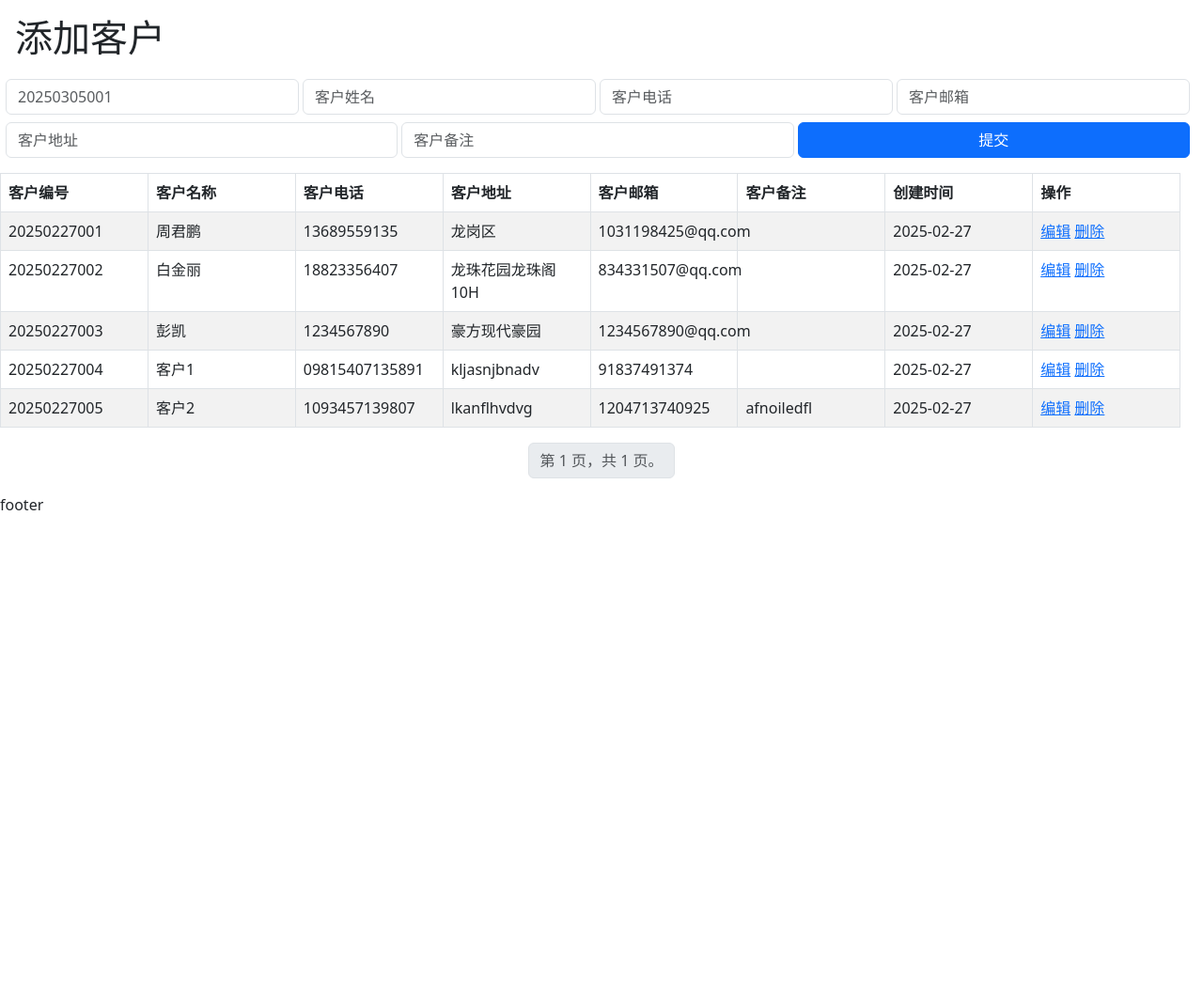
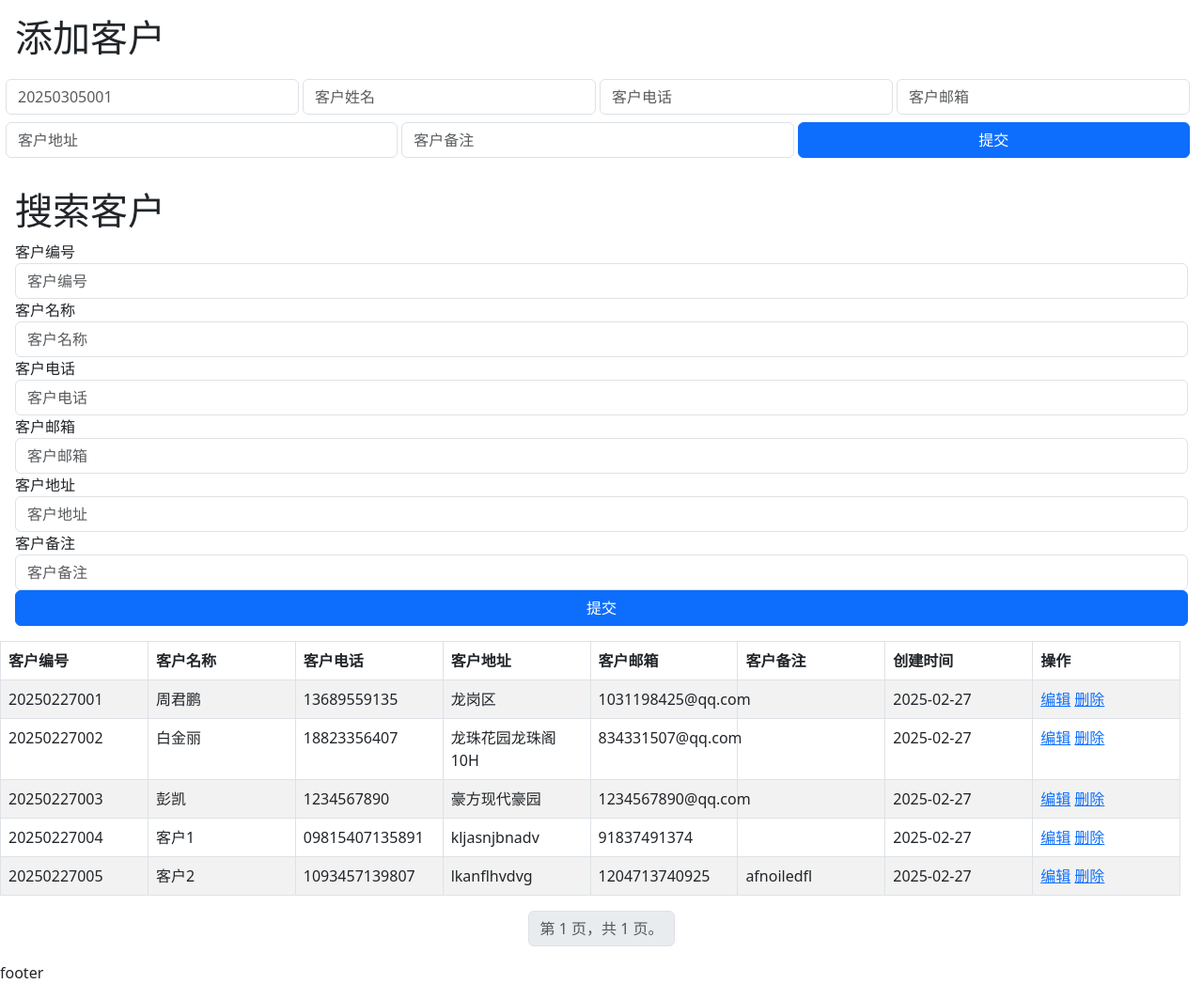
Before and after one commit to aazjp/miniwms, a Django app: page /customer/customer_manage/ in a window 1280 px wide. Shown: the part 58-1105 px from the top of the page at 94% size. Before the commit the page ends 601 px from the top, so only its background shows below. Run offline with Django 4.2, Linux system fonts and the light colour scheme; data comes from the database, SQL or seed files in the repository; both versions use the stored data as it was after the commit; some libraries are stand-ins or nearby versions.

Commit message:
添加搜索客户功能

```diff
--- a/customer/urls.py
+++ b/customer/urls.py
@@ -8,4 +8,5 @@ urlpatterns = [
     path('customer_manage/', views.customer_manage, name='customer_manage'),
     path('customer_del/<customer_id>', views.customer_del, name='customer_del'),
     path('customer_edit/<customer_id>', views.customer_edit, name='customer_edit'),
+    path('search_customer/', views.search_customer, name='search_customer'),
 ]
--- a/customer/views.py
+++ b/customer/views.py
@@ -1,8 +1,7 @@
 from django.shortcuts import render,redirect
 from django.urls import reverse
-from . import models
 import datetime
-from utils import exe_sql
+from utils import exe_sql,exe_sql_dict
 import logging
 from django.contrib import messages
 from django.core.paginator import Paginator
@@ -25,10 +24,25 @@ def customer_manage(request):
 
     logging.debug(customer_id_add)
     if request.method == 'GET':
+        logging.debug(customer_id_add)
+        base_sql = '''
+        select
+            *
+        from
+            customer_customer
+        {}
+        '''
 
-        logging.debug(customer_id_add)
-
-        customer_info =exe_sql('''select * from customer_customer''')
+        where_clause,params=search_customer(request)
+        if where_clause:
+            sub_sql = 'where '+' and '.join(where_clause)
+            sql = base_sql.format(sub_sql)
+            logging.debug(sql)
+            customer_info = exe_sql_dict(sql, params)
+        else:
+            sql = base_sql.format('')
+            logging.debug(sql)
+            customer_info = exe_sql_dict(sql)
 
         paginator = Paginator(customer_info, 10)
         page_number = request.GET.get('page')
@@ -137,3 +151,40 @@ def customer_edit(request,customer_id):
             exe_sql(sql, params)
 
         return redirect(reverse('customer:customer_manage'))
+
+def search_customer(request):
+    where_clause = []
+    params = []
+    customer_id  = request.GET.get('customer_id')
+    if customer_id:
+        where_clause.append("id like ?")
+        params.append(f'%{customer_id}%')
+
+    customer_name = request.GET.get('customer_name')
+    if customer_name:
+        where_clause.append("name like ?")
+        params.append(f'%{customer_name}%')
+
+    customer_phone = request.GET.get('customer_phone')
+    if customer_phone:
+        where_clause.append("phone like ?")
+        params.append(f'%{customer_phone}%')
+
+    customer_address = request.GET.get('customer_address')
+    if customer_address:
+        where_clause.append("address like ?")
+        params.append(f'%{customer_address}%')
+
+    customer_email = request.GET.get('customer_email')
+    if customer_email:
+        where_clause.append("email like ?")
+        params.append(f'%{customer_email}%')
+
+    customer_remark = request.GET.get('customer_remark')
+    if customer_remark:
+        where_clause.append("remark like ?")
+        params.append(f'%{customer_remark}%')
+
+
+    return where_clause, params
+    ...
--- a/static/template/customer/customer_manage.html
+++ b/static/template/customer/customer_manage.html
@@ -45,6 +45,40 @@
             </div>
         </form>
     </div>
+</div>
+
+<div class="container p-3">
+    <div class="row">
+        <h1>搜索客户</h1>
+    </div>
+    <div class="row">
+        <form action="{% url 'customer:search_customer' %}" method="get">
+            <label for="customer_id">客户编号</label>
+            <input type="text" class="form-control" name="customer_id"
+                placeholder="客户编号">
+            <label for="customer_name">客户名称</label>
+            <input type="text" class="form-control" name="customer_name"
+                placeholder="客户名称">
+            <label for="customer_phone">客户电话</label>
+            <input type="text" class="form-control" name="customer_phone"
+                placeholder="客户电话">
+
+            <label for="customer_email">客户邮箱</label>
+            <input type="text" class="form-control" name="customer_email"
+                placeholder="客户邮箱">
+            <label for="customer_address">客户地址</label>
+            <input type="text" class="form-control" name="customer_address"
+                placeholder="客户地址">
+            <label for="remark">客户备注</label>
+            <input type="text" class="form-control" name="remark"
+                placeholder="客户备注">
+            <div class="col-12">
+                <input type="submit" class="btn btn-primary w-100"
+                    value="提交">
+            </div>
+
+        </form>
+    </div>
 
 </div>
 
```
Also changed, not shown: db.sqlite3.
